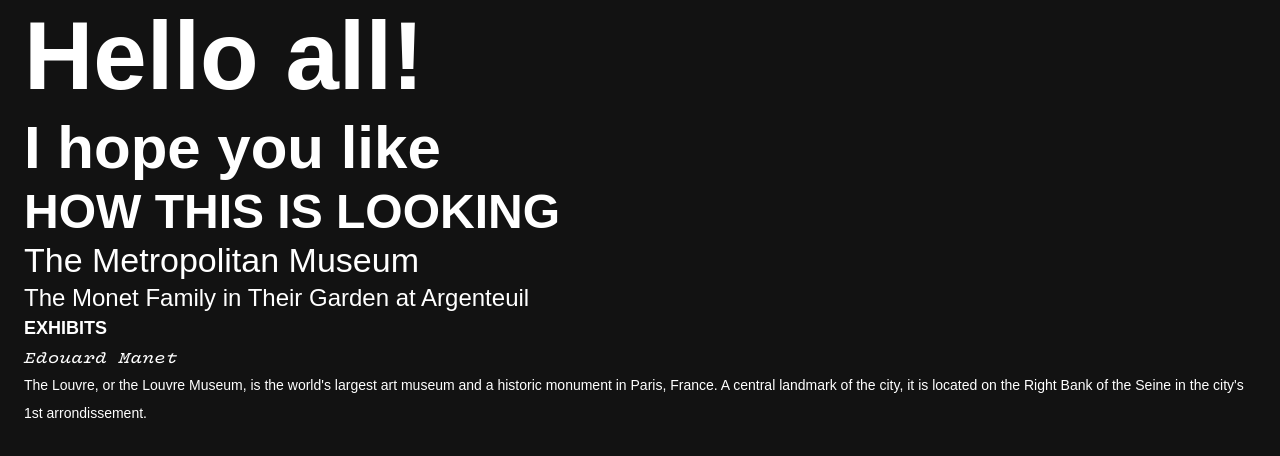
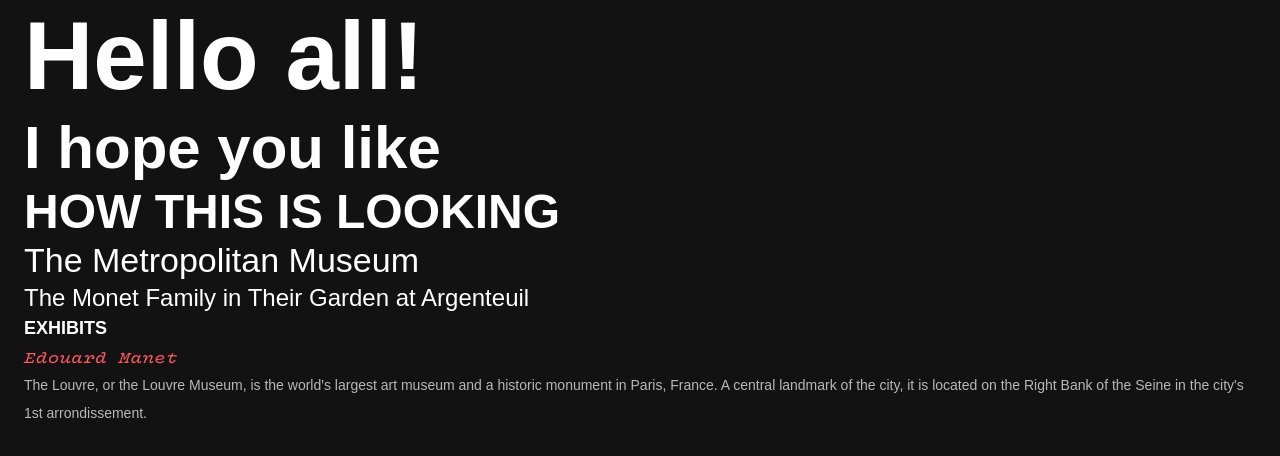
Before and after one commit to benbalderas/meeu-frontend, a React (Create React App) app: page / in a window 1280 px wide. Shown: the top 456 px of the page. Built offline with nearby package versions, Linux system fonts and the light colour scheme; a web font is replaced by a local one.

Commit message:
Set theme colors

```diff
--- a/src/App.js
+++ b/src/App.js
@@ -22,8 +22,10 @@ function App() {
             The Monet Family in Their Garden at Argenteuil
           </Typography>
           <Typography variant="h6">Exhibits</Typography>
-          <Typography variant="subtitle1">Edouard Manet</Typography>
-          <Typography variant="body2">
+          <Typography color="primary" variant="subtitle1">
+            Edouard Manet
+          </Typography>
+          <Typography color="textSecondary" variant="body2">
             The Louvre, or the Louvre Museum, is the world's largest art museum
             and a historic monument in Paris, France. A central landmark of the
             city, it is located on the Right Bank of the Seine in the city's 1st
--- a/src/theme.js
+++ b/src/theme.js
@@ -1,12 +1,20 @@
 import { createMuiTheme } from '@material-ui/core/styles';
 
-const black = '#121212';
+const COLOR_BLACK = '#121212';
+const COLOR_PRIMARY = '#FF5761';
+const COLOR_SECONDARY = '#FFFFFF';
 
 const theme = createMuiTheme({
   palette: {
     type: 'dark',
+    primary: {
+      main: COLOR_PRIMARY,
+    },
+    secondary: {
+      main: COLOR_SECONDARY,
+    },
     background: {
-      default: black,
+      default: COLOR_BLACK,
     },
   },
   typography: {
```
